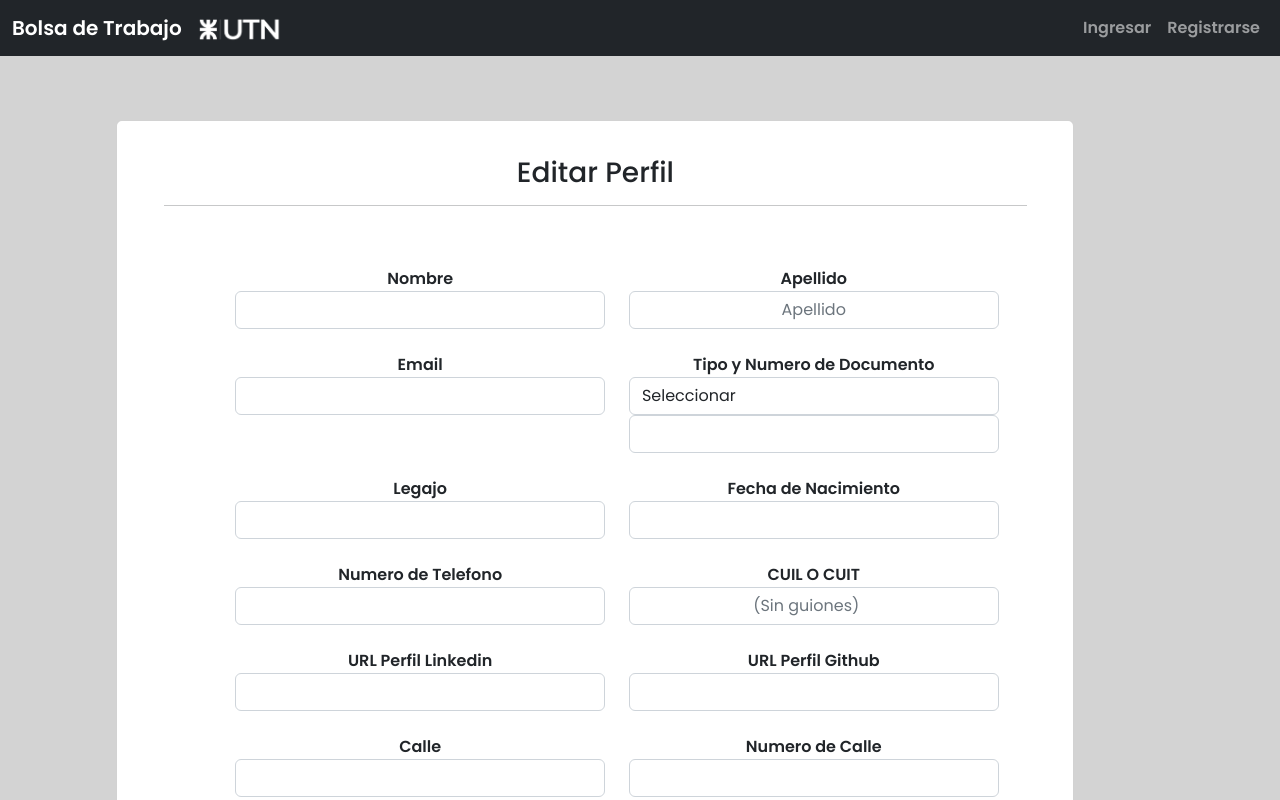
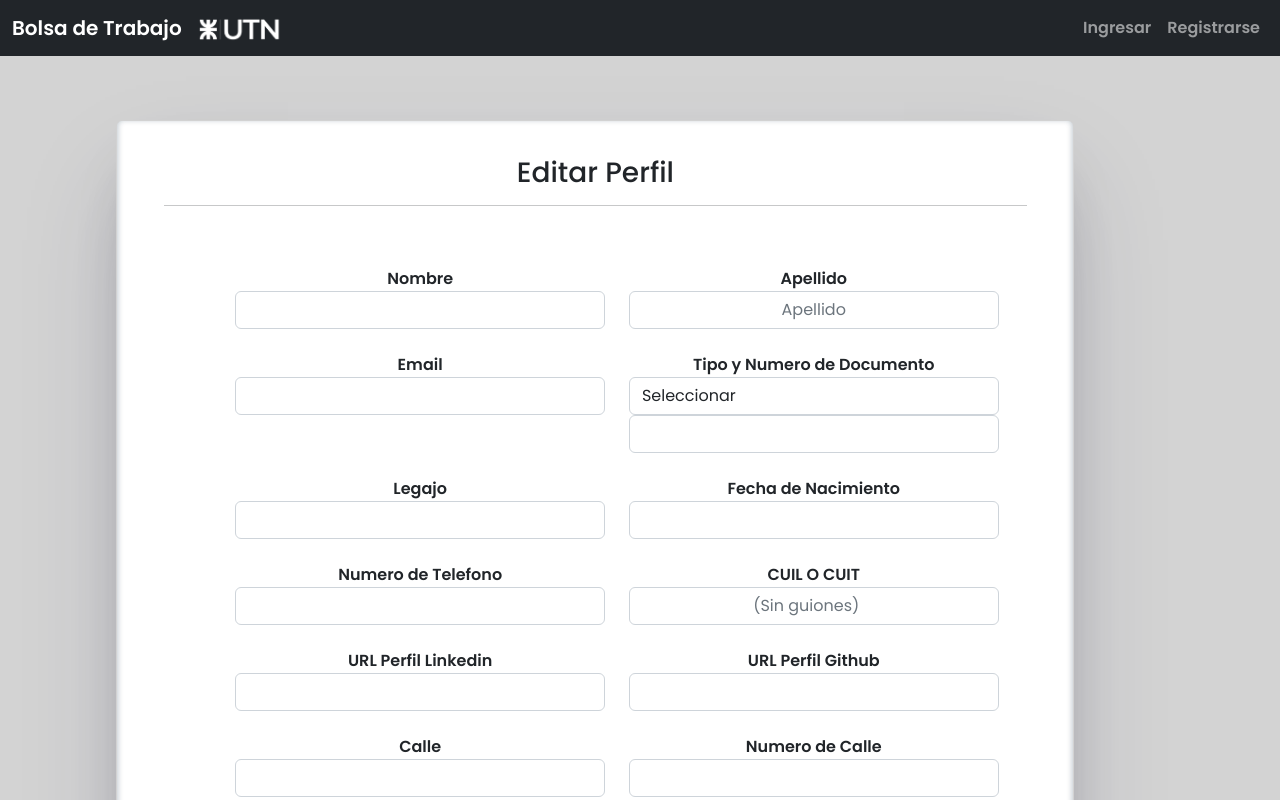
Before and after one commit to lucapec/FrontEndWebBolsaTrabajoUTN, a React (Create React App) app: page /perfil in a window 1280 px wide. Shown: the top 800 px of the page. Built offline with nearby package versions, Linux system fonts and the light colour scheme; no server answers.

Commit message:
68/ Add shadow-box in the forms

```diff
--- a/src/pages/student/JobPositions.css
+++ b/src/pages/student/JobPositions.css
@@ -50,7 +50,7 @@
 .apply-button {
   height: 40px;
   padding: 0px 25px;
-    background-color: #719FED;
+  background-color: #719fed;
   color: white;
   border: none;
 }
--- a/src/pages/student/JobPositions.js
+++ b/src/pages/student/JobPositions.js
@@ -138,7 +138,7 @@
               })}
             </ul>
             <div className="details">
-              <Card key={selectedJobPosition && selectedJobPosition.id} variant="outlined">
+              <Card className='card' key={selectedJobPosition && selectedJobPosition.id} variant="outlined">
                 <CardContent>
                   <Typography variant="body" component="div" style={{ display: 'flex', justifyContent: 'space-between' }}>
                     <h2>{selectedJobPosition && selectedJobPosition.jobTitle}</h2>
--- a/src/pages/student/Profile.css
+++ b/src/pages/student/Profile.css
@@ -13,6 +13,17 @@
   height: 0vh;
 }
 
+.main-card {
+  box-shadow: rgba(50, 50, 93, 0.25) 0px 50px 100px -20px,
+    rgba(0, 0, 0, 0.3) 0px 30px 60px -30px,
+    rgba(10, 37, 64, 0.35) 0px -2px 6px 0px inset;
+}
+
+.card {
+  box-shadow: rgba(50, 50, 93, 0.25) 0px 50px 100px -20px,
+    rgba(0, 0, 0, 0.3) 0px 30px 60px -30px,
+    rgba(10, 37, 64, 0.35) 0px -2px 6px 0px inset;
+}
 .divFormProfile {
   background-color: lightgray;
   height: calc(195vh - 10px);
--- a/src/pages/student/Profile.js
+++ b/src/pages/student/Profile.js
@@ -339,6 +339,7 @@
                               <option value={"Pasaporte"}>Pasaporte</option>
                             </select>
                             <input
+                              readOnly
                               type="number"
                               name="documentNumber"
                               id="documentNumber"
```
Lines whose indentation alone changed are shown as unchanged.
